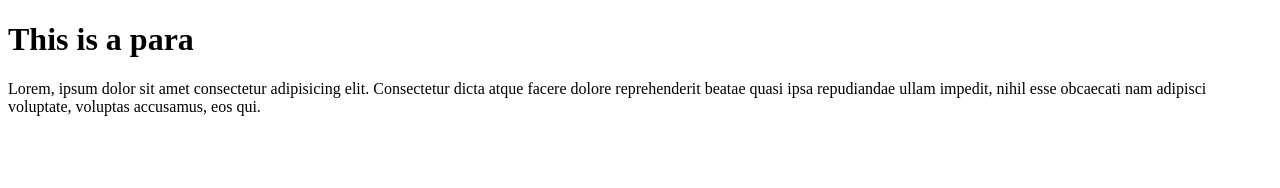
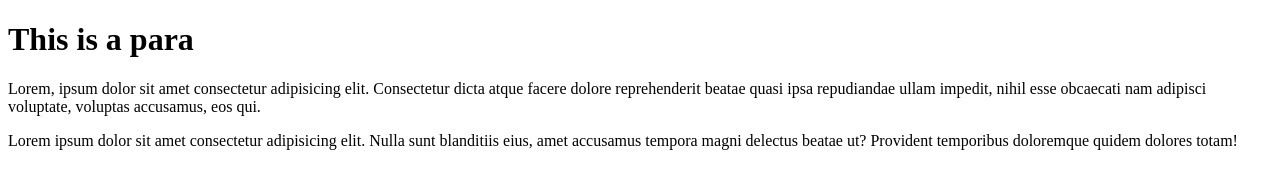
Before and after one commit to UrviGarg11/firstsite, a plain HTML site: page index.html in a window 1280 px wide. Drawn offline with Linux system fonts and the light colour scheme.

Commit message:
added a new para

```diff
--- a/index.html
+++ b/index.html
@@ -8,5 +8,6 @@
 <body>
     <h1>This is a para</h1>
     <p>Lorem, ipsum dolor sit amet consectetur adipisicing elit. Consectetur dicta atque facere dolore reprehenderit beatae quasi ipsa repudiandae ullam impedit, nihil esse obcaecati nam adipisci voluptate, voluptas accusamus, eos qui.</p>
+    <p>Lorem ipsum dolor sit amet consectetur adipisicing elit. Nulla sunt blanditiis eius, amet accusamus tempora magni delectus beatae ut? Provident temporibus doloremque quidem dolores totam!</p>
 </body>
 </html>
```
